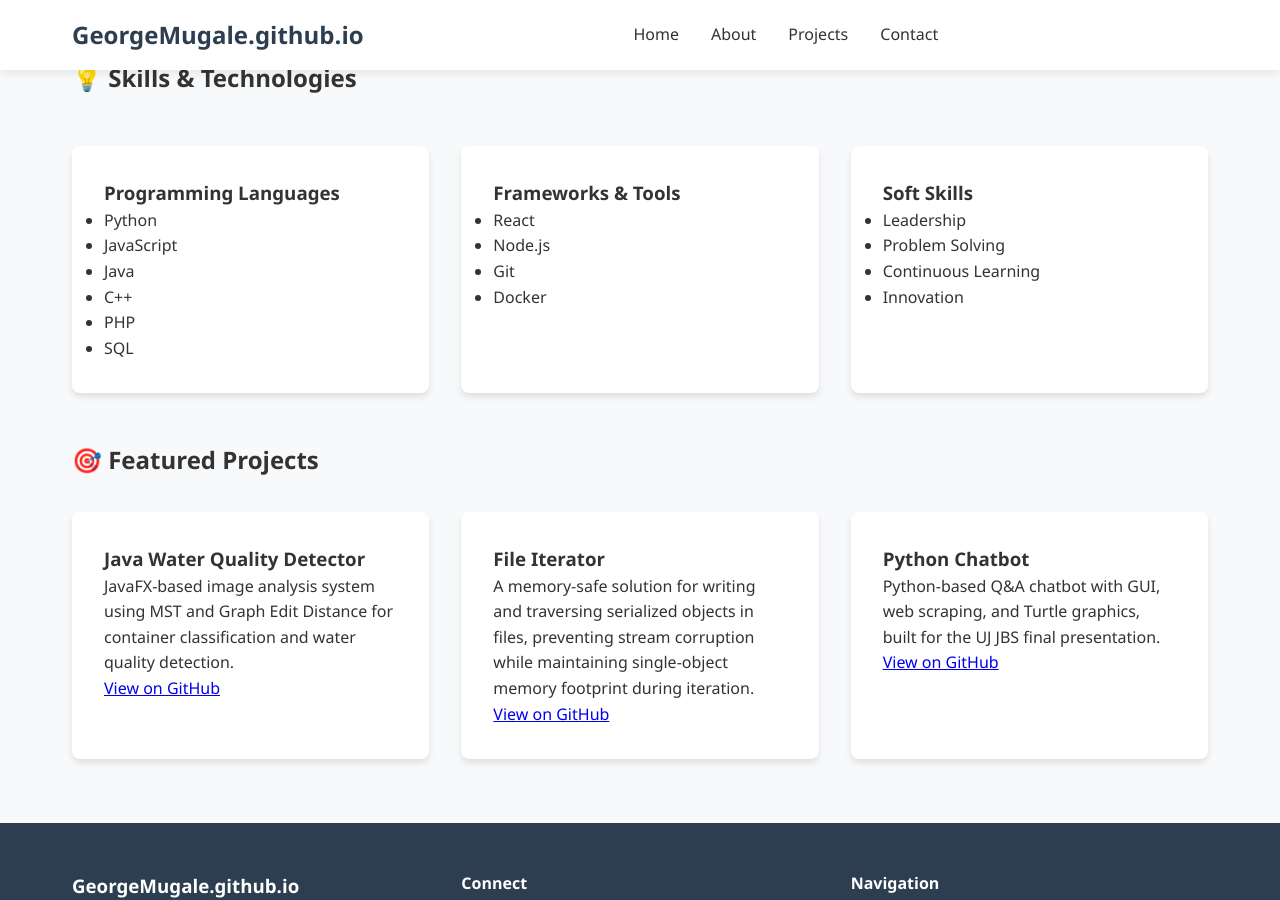
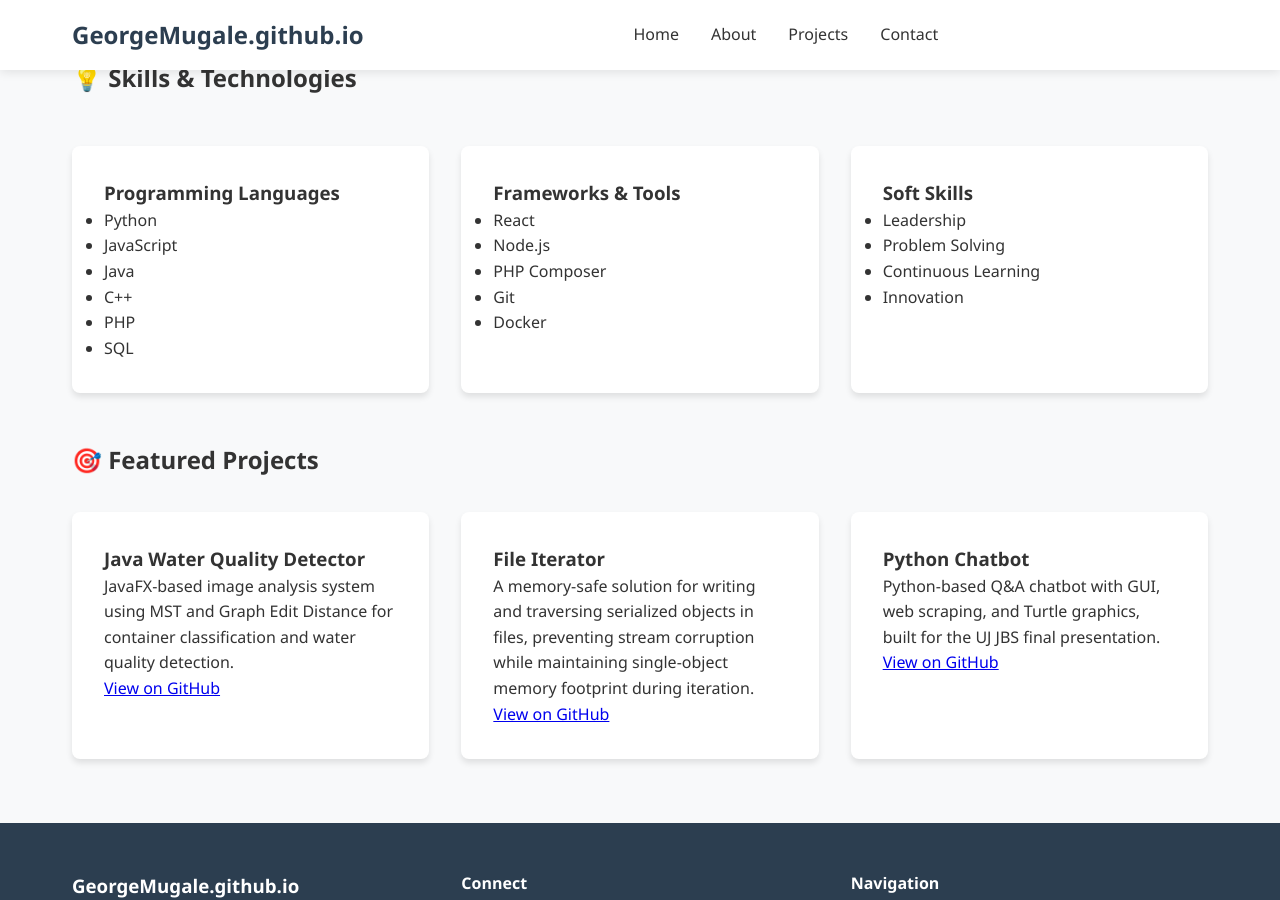
Before and after one commit to GeorgeMugale/GeorgeMugale.github.io, a Jekyll site: the page built from index.md, in a window 1280 px wide and 900 px high, scrolled down 672 px. Built offline with Jekyll 4.4.1, drawn with Linux system fonts in a browser that asks for light colours.

Commit message:
Update index.md

```diff
--- a/index.md
+++ b/index.md
@@ -45,6 +45,7 @@ problem-solving mindset
         <ul>
             <li>React</li>
             <li>Node.js</li>
+            <li>PHP Composer</li>
             <li>Git</li>
             <li>Docker</li>
         </ul>
```
